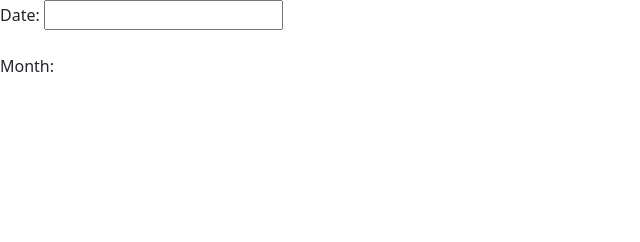
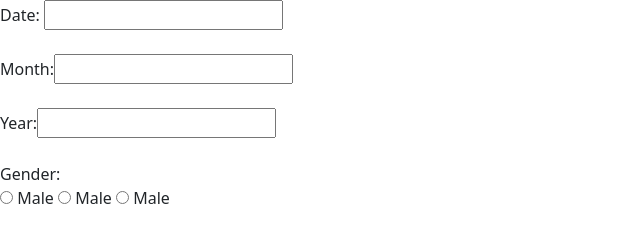
Before and after one commit to bo1658a/Akan-name, a plain HTML site: page index.html in a window 1280 px wide. Shown: the whole page, without its empty margins (0-640 px from the left). Drawn offline with nearby package versions, Linux system fonts and the light colour scheme.

Commit message:
form input

```diff
--- a/index.html
+++ b/index.html
@@ -13,7 +13,12 @@
 
     <div class="forms">
         Date: <input type="number" id="Day"><br><br>
-        Month:<inout type="number" id="month"><br><br>
+        Month:<input type="number" id="month"><br><br>
+        Year:<input type="number" id="year"><br><br>
+        Gender:<br>
+        <input type="radio" name="Gender" id="Male" value="Male"> <label>Male</label>
+        <input type="radio" name="Gender" id="Male" value="Male"> <label>Male</label>
+        <input type="radio" name="Gender" id="Male" value="Male"> <label>Male</label>
 
 
 
```
